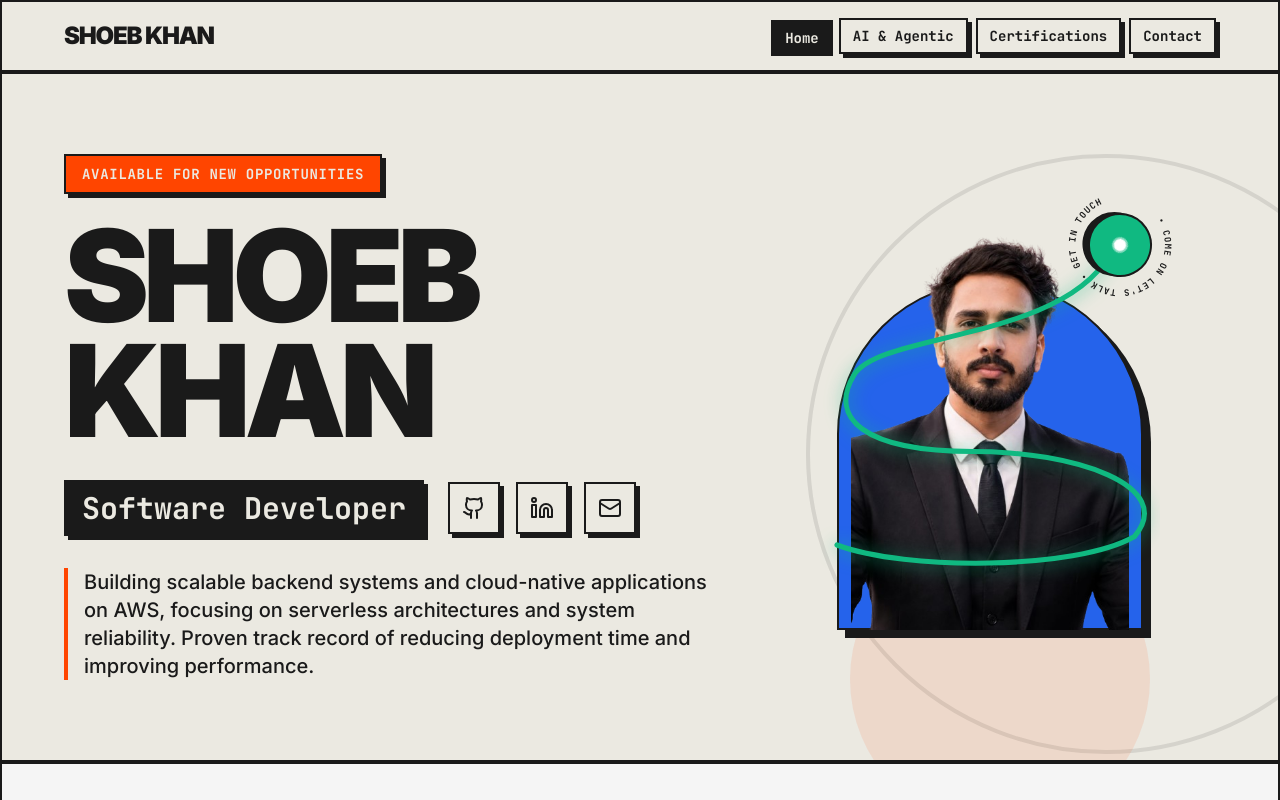
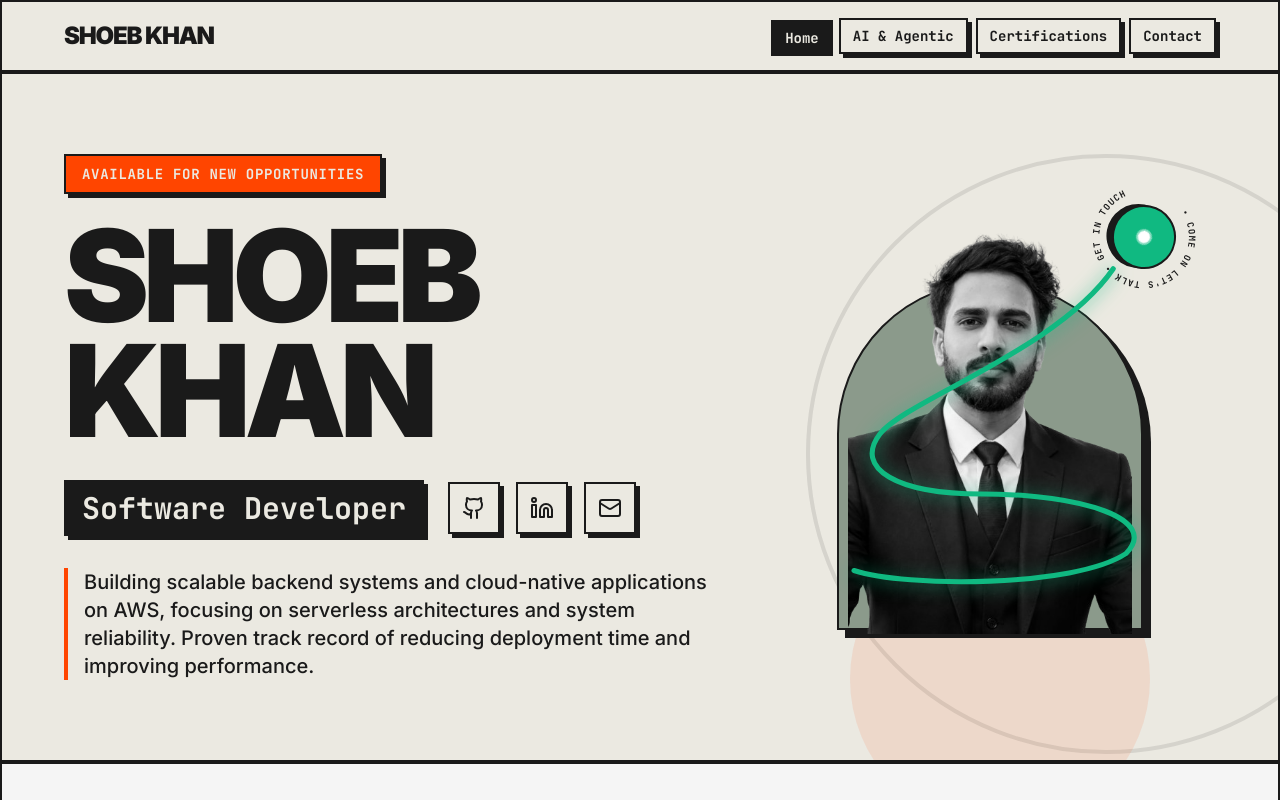
Before and after one commit to Shoeb-K/portfolio-may-2026, a React (Vite) app: page / in a window 1280 px wide. Shown: the top 800 px of the page. Built offline with nearby package versions, Linux system fonts and the light colour scheme.

Commit message:
design: refine hero section spacing, swap neon swirl path to torso, move badge right, change to desaturated sage green arch background

```diff
--- a/src/components/Hero.jsx
+++ b/src/components/Hero.jsx
@@ -53,13 +53,13 @@ export default function Hero({ setActiveTab }) {
             <div className="relative w-full max-w-[340px] aspect-[4/5] flex items-end justify-center">
 
               {/* Semicircle/Arch Backing shape like the reference image, in Neo-Brutalist secondary blue color */}
-              <div className="absolute bottom-0 w-[90%] h-[82%] bg-[#2563EB] rounded-t-full border-brutal shadow-brutal-lg" />
+              <div className="absolute bottom-0 w-[90%] h-[82%] bg-[#8B9A8B] rounded-t-full border-brutal shadow-brutal-lg" />
 
               {/* The Profile Photo (Transparent PNG) popping out of the arch frame */}
               <img
                 src="/avatar.png"
                 alt="Shoeb Khan"
-                className="absolute bottom-0 h-[98%] w-auto object-contain z-10 hover:scale-105 transition-transform duration-300 select-none"
+                className="absolute bottom-[-4px] h-[100%] w-auto object-contain object-bottom z-10 grayscale hover:grayscale-0 transition-all duration-300 select-none pointer-events-none"
               />
 
               {/* Green Neon Swirly line wrapping around the torso, just like the reference image */}
@@ -70,7 +70,7 @@ export default function Hero({ setActiveTab }) {
                 xmlns="http://www.w3.org/2000/svg"
               >
                 <path
-                  d="M 20,400 C 100,430 300,430 370,390 C 420,330 300,290 180,290 C 50,290 10,250 40,200 C 70,150 280,160 340,60"
+                  d="M 40,430 C 100,450 300,450 360,410 C 400,370 310,340 190,340 C 90,340 40,310 70,270 C 100,230 280,170 345,75"
                   stroke="#10B981"
                   strokeWidth="6"
                   strokeLinecap="round"
@@ -79,7 +79,7 @@ export default function Hero({ setActiveTab }) {
               </svg>
 
               {/* Rotating Circular "COME ON LET'S TALK" Badge like the reference image */}
-              <div className="absolute -top-6 -right-6 w-32 h-32 z-30">
+              <div className="absolute -top-8 -right-12 w-32 h-32 z-30">
                 <motion.div
                   animate={{ rotate: 360 }}
                   transition={{ repeat: Infinity, duration: 15, ease: "linear" }}
```
